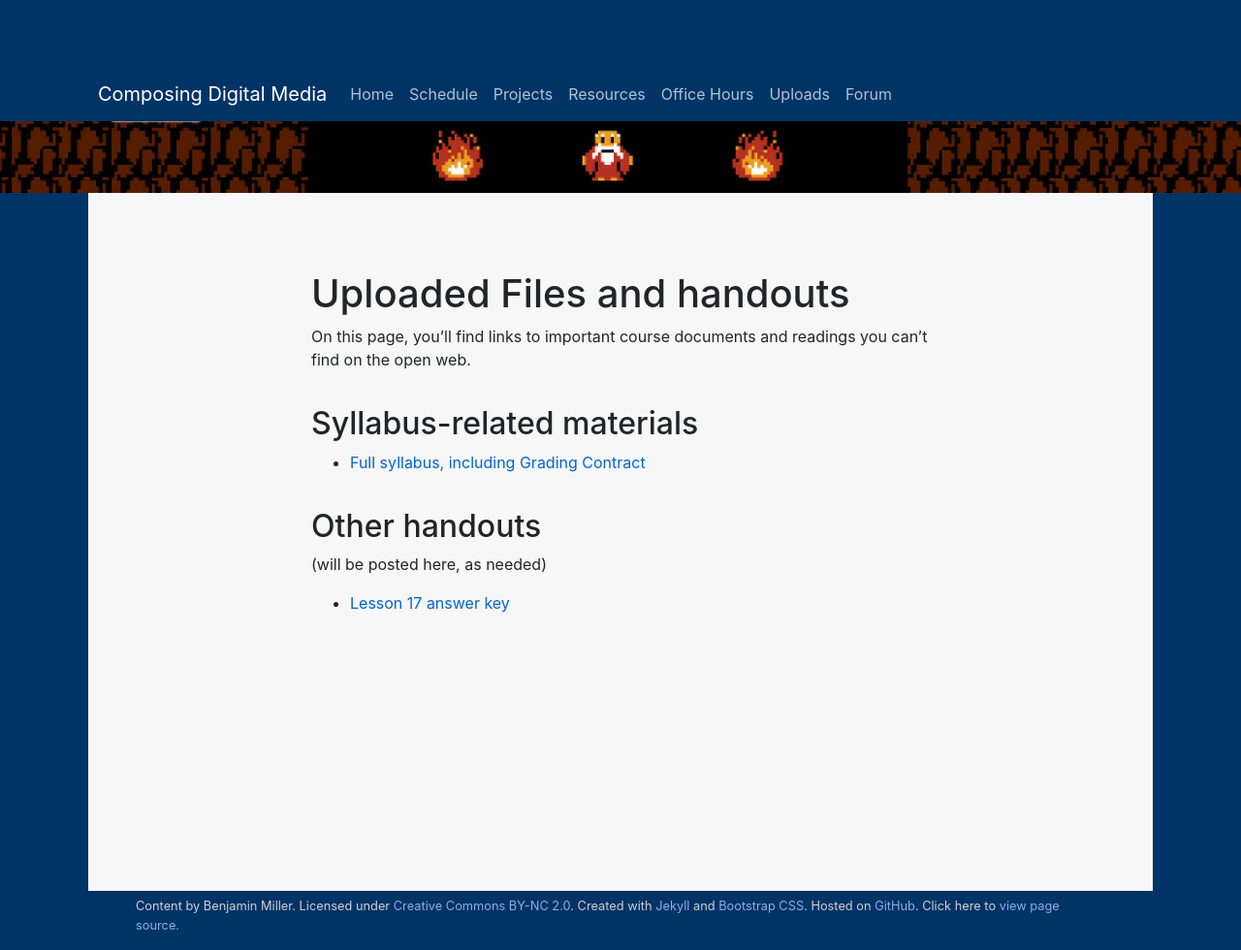
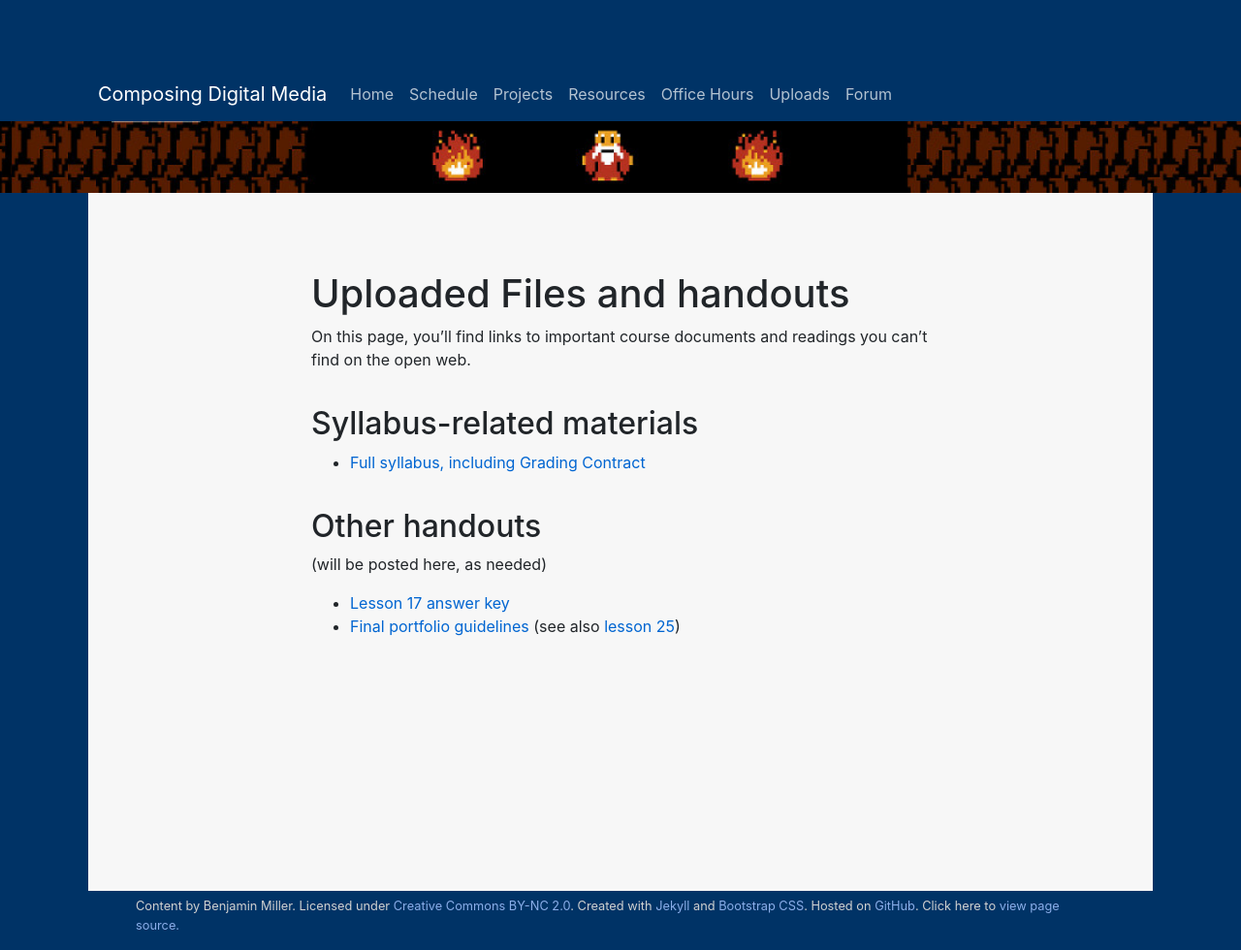
Before and after one commit to benmiller314/cdm2023spring, a Jekyll site: the page built from uploads.md, in a window 1280 px wide. Shown: the whole page at 97% size. Built offline with Jekyll 4.4.1, drawn with Linux system fonts in a browser that asks for light colours; our own code applies the rules of GitHub Pages for plain Markdown files.

Commit message:
link final portfolio handout from uploads page

```diff
--- a/uploads.md
+++ b/uploads.md
@@ -18,3 +18,4 @@ On this page, you'll find links to important course documents and readings you c
 (will be posted here, as needed)
 
 * [Lesson 17 answer key](uploads/lesson-17--web--answer-key.docx)
+* [Final portfolio guidelines](uploads/handout--final-portfolio-prompt.docx) (see also [lesson 25](plans/lesson-25))
```
